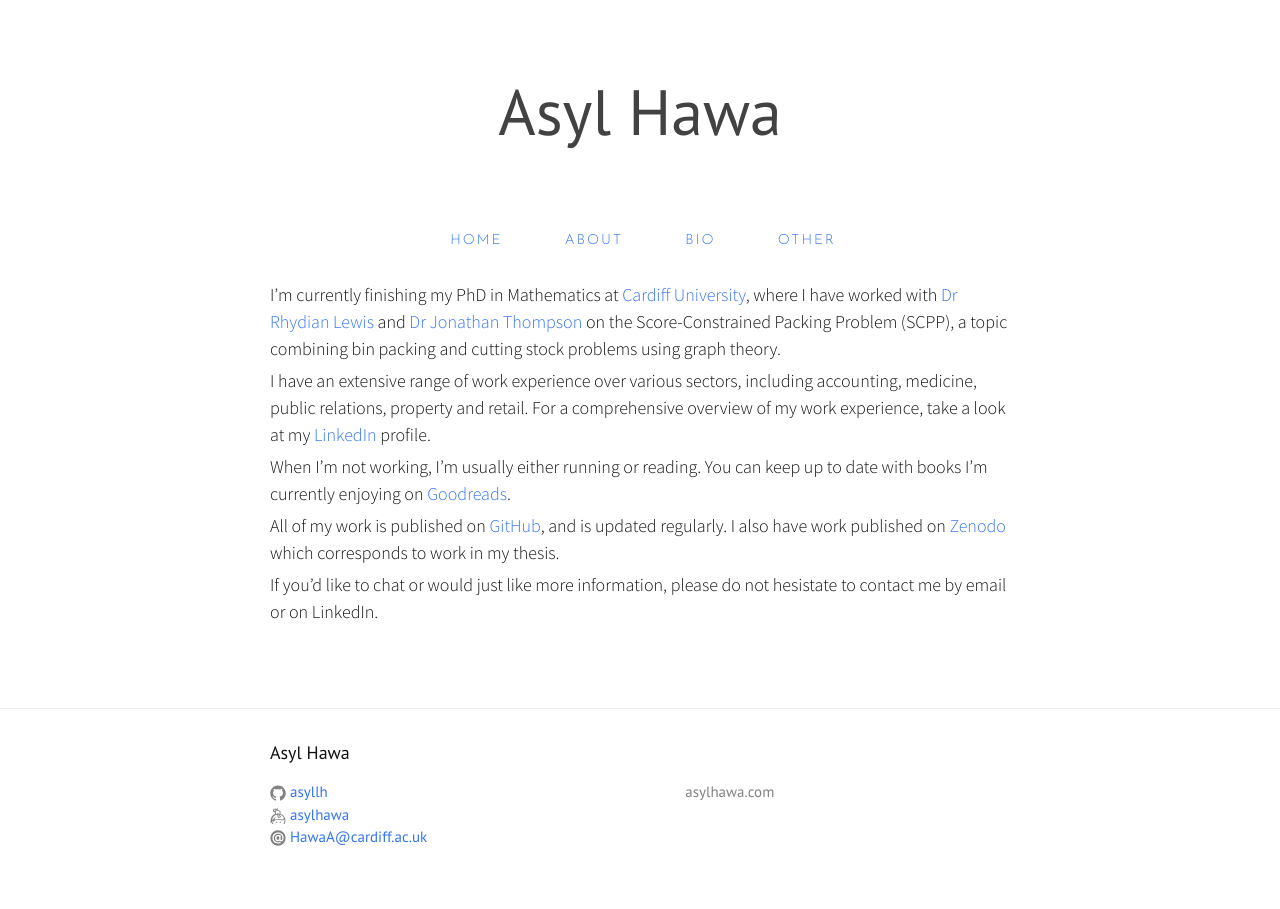
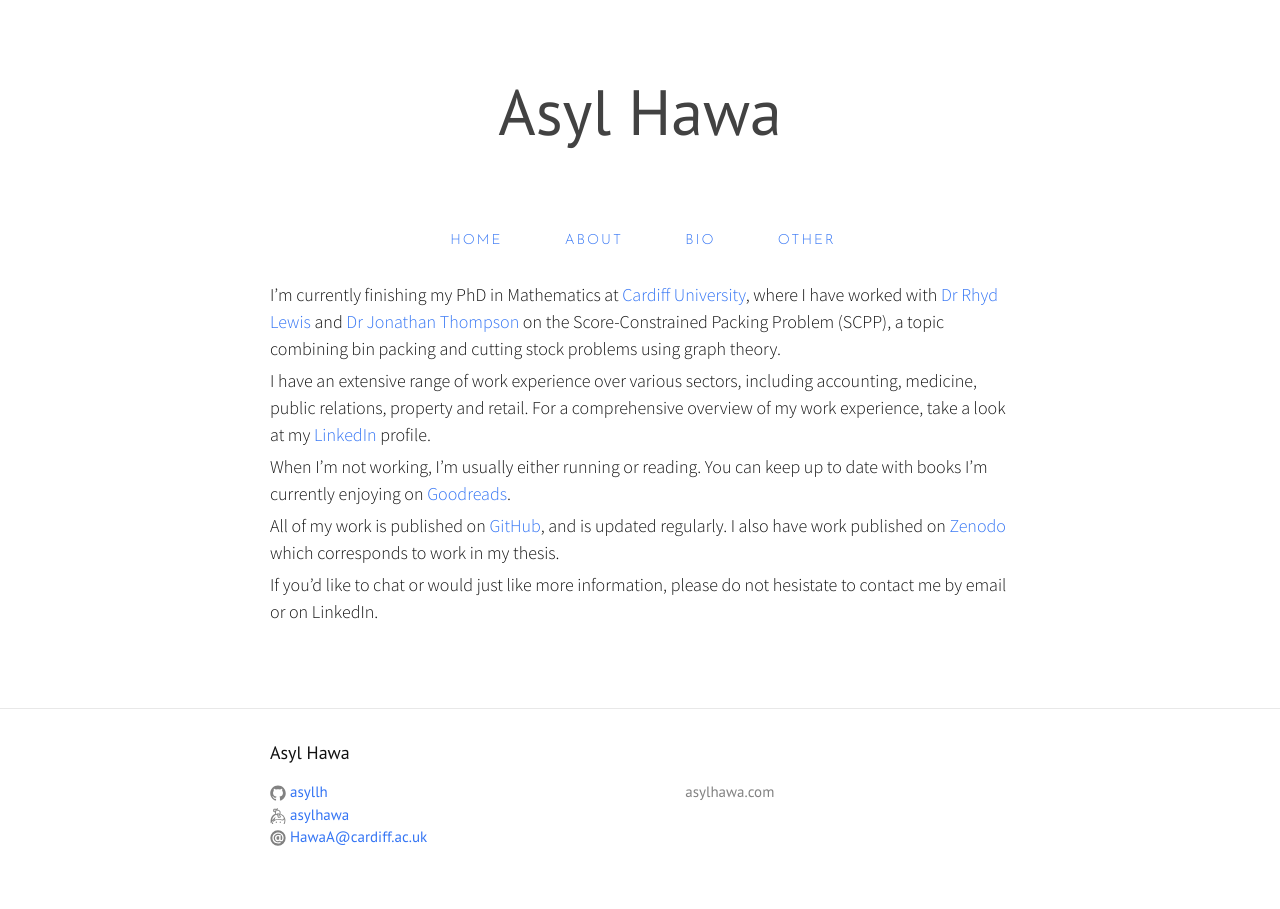
Before and after one commit to asyllh/asyllh.github.io, a Jekyll site: the page built from about.md, in a window 1280 px wide. Built offline with Jekyll 4.4.1, drawn with Linux system fonts in a browser that asks for light colours; nearby versions of some CDN libraries.

Commit message:
changed Rhydian -> Rhyd.

```diff
--- a/about.md
+++ b/about.md
@@ -4,7 +4,7 @@ title : About
 permalink: /about/
 ---
 
-I'm currently finishing my PhD in Mathematics at [Cardiff University](https://www.cardiff.ac.uk/people/research-students/view/477837-hawa-asyl), where I have worked with [Dr Rhydian Lewis](http://www.rhydlewis.eu) and [Dr Jonathan Thompson](http://www.cardiff.ac.uk/people/view/98669-thompson-jonathan) on the Score-Constrained Packing Problem (SCPP), a topic combining bin packing and cutting stock problems using graph theory.
+I'm currently finishing my PhD in Mathematics at [Cardiff University](https://www.cardiff.ac.uk/people/research-students/view/477837-hawa-asyl), where I have worked with [Dr Rhyd Lewis](http://www.rhydlewis.eu) and [Dr Jonathan Thompson](http://www.cardiff.ac.uk/people/view/98669-thompson-jonathan) on the Score-Constrained Packing Problem (SCPP), a topic combining bin packing and cutting stock problems using graph theory.
 
 I have an extensive range of work experience over various sectors, including accounting, medicine, public relations, property and retail. For a comprehensive overview of my work experience, take a look at my [LinkedIn](https://www.linkedin.com/in/asylhawa/) profile.
 
```
Also changed, not shown: bio.md (+1 -1 lines).
